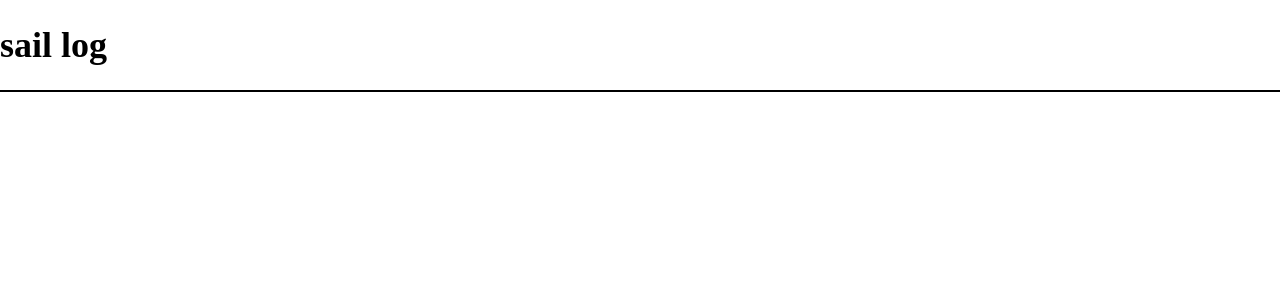
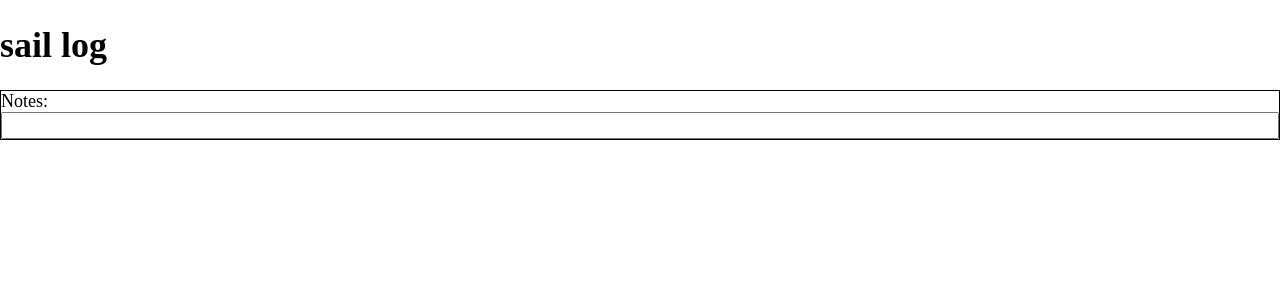
Before and after one commit to MerleMak/sail-log, a React (Create React App) app: page / in a window 1280 px wide. Shown: the top 300 px of the page. Built offline with nearby package versions, Linux system fonts and the light colour scheme.

Commit message:
Add LogInput with spec and stories

```diff
--- a/src/components/LogForm/LogForm.js
+++ b/src/components/LogForm/LogForm.js
@@ -1,9 +1,12 @@
 import styled from "styled-components";
+import LogInput from "../LogInput/LogInput";
 
 export default function LogForm() {
   return (
     <>
-      <Form autoComplete="off" aria-label="Create-a-new-log-entry"></Form>
+      <Form autoComplete="off" aria-label="Create-a-new-log-entry">
+        <LogInput labelText="Notes:"></LogInput>
+      </Form>
     </>
   );
 }
--- /dev/null
+++ b/src/components/LogInput/LogInput.js
@@ -0,0 +1,20 @@
+import styled from "styled-components";
+
+export default function LogInput({ labelText, placeholderText }) {
+  return (
+    <Inputwrapper>
+      <label htmlFor="logInput">{labelText}</label>
+      <input
+        name="logInput"
+        id="logInput"
+        placeholder={placeholderText}
+        type="text"
+      ></input>
+    </Inputwrapper>
+  );
+}
+
+const Inputwrapper = styled.section`
+  display: flex;
+  flex-direction: column;
+`;
```
Also changed, not shown: 2 other files (tests, documents, lock files or other folders).
